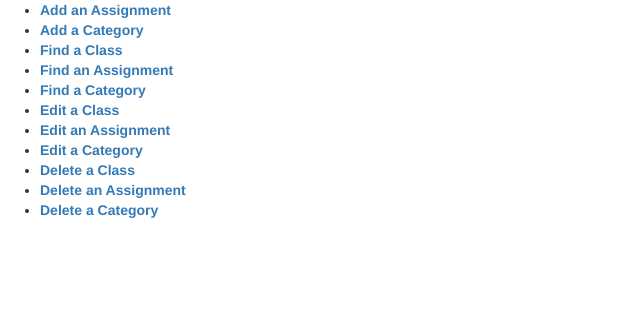
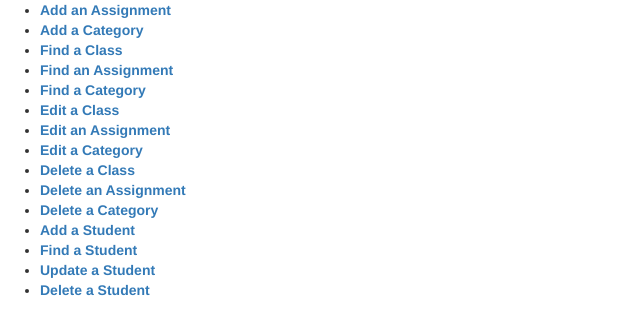
Before and after one commit to FozziWig1998/pass_the_class_local, a PHP site: page / in a window 1280 px wide. Shown: the part 121-456 px from the top of the page, without its empty margins (0-640 px from the left). Run offline with PHP 8.4, Linux system fonts and the light colour scheme; data that the repository does not hold is empty; some libraries are stand-ins or nearby versions.

Commit message:
Update index.php

```diff
--- a/passTheClass/public/index.php
+++ b/passTheClass/public/index.php
@@ -91,6 +91,18 @@
       <li>
         <a href="delete_category.php"><strong>Delete a Category</strong></a>
       </li>
+      <li>
+        <a href="create_student.php"><strong>Add a Student</strong></a>
+      </li>
+      <li>
+         <a href="read_student.php"><strong>Find a Student</strong></a>
+      </li>
+      <li>
+        <a href="update_student.php"><strong>Update a Student</strong></a>
+      </li>
+      <li>
+        <a href="delete_student.php"><strong>Delete a Student</strong></a>
+      </li>
     </ul>
 
     <?php include "templates/footer.php"; ?>
```
